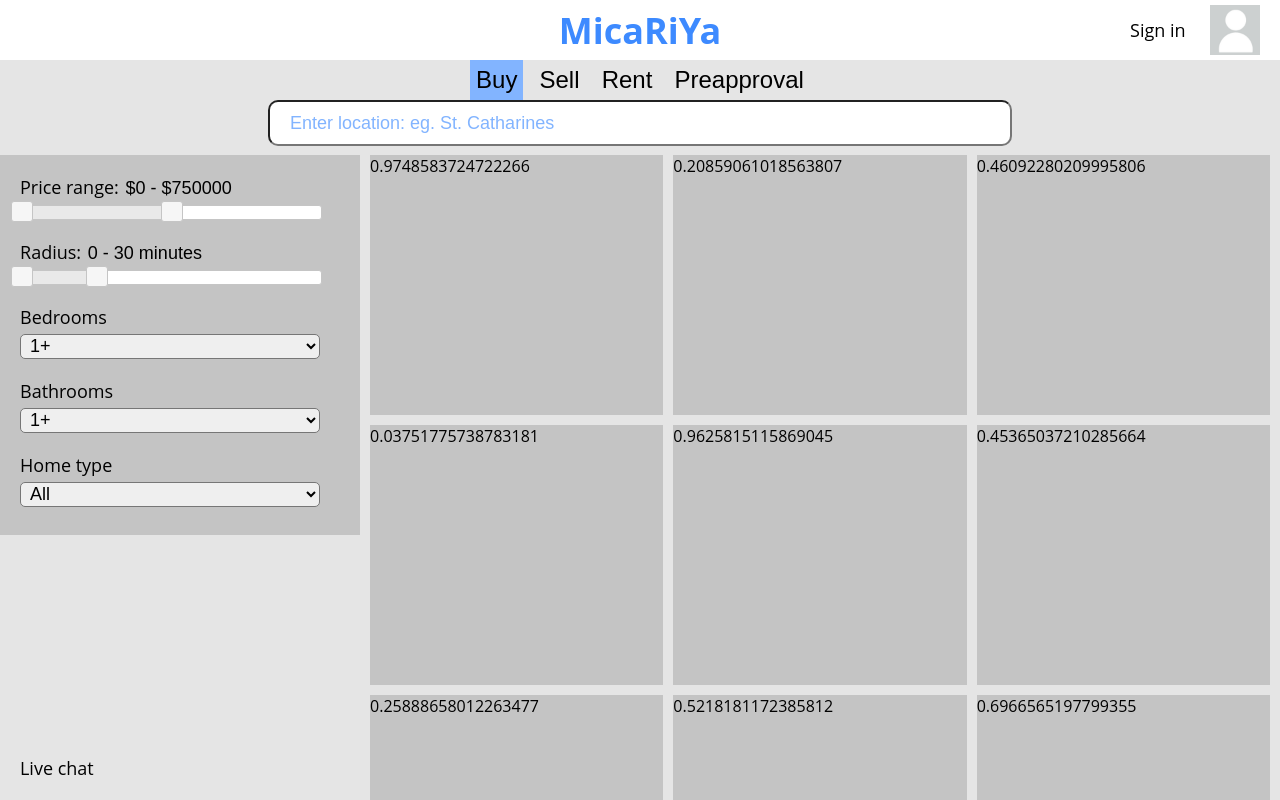
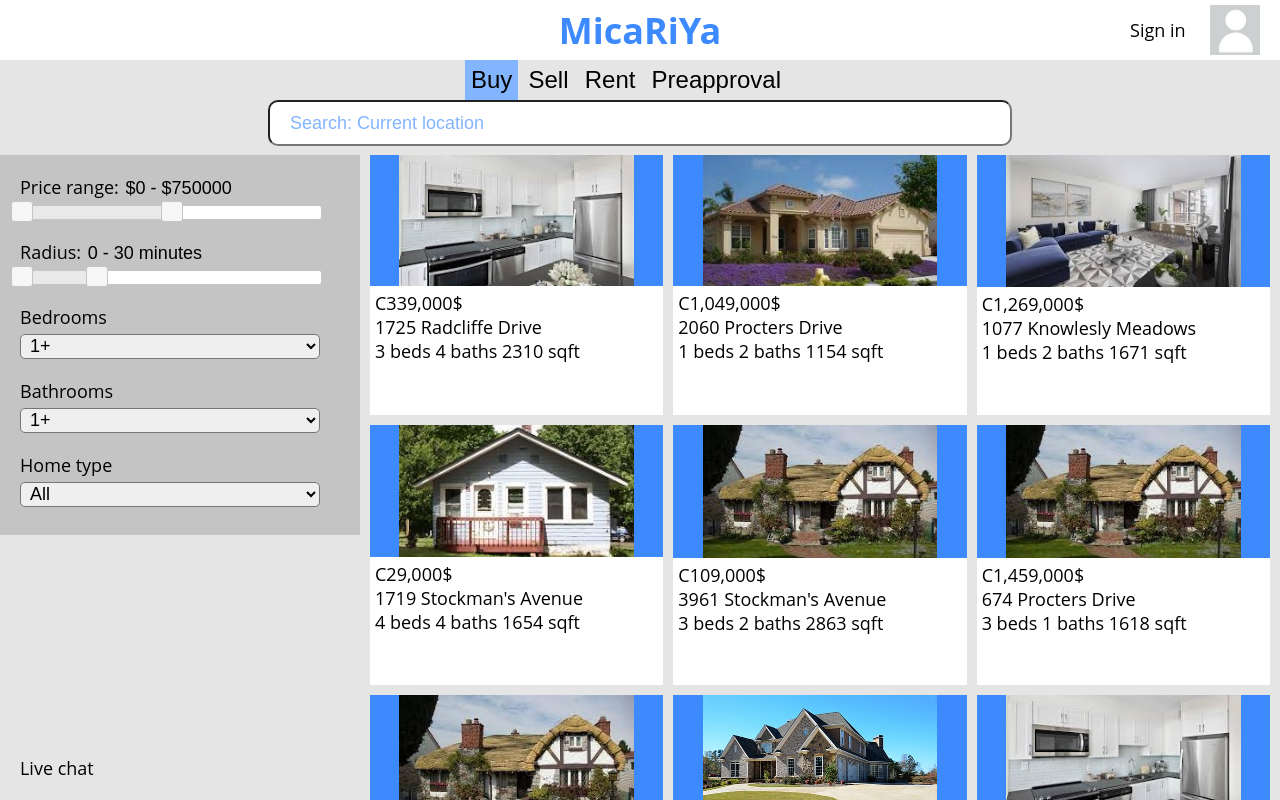
Before and after one commit to riley-v/riley-v.github.io, a plain HTML site: page index.html in a window 1280 px wide. Both pictures are taken after a click on the button "Buy". Shown: the top 800 px of the page. Drawn offline with nearby package versions, Linux system fonts and the light colour scheme.

Commit message:
Add files via upload

```diff
--- a/index.html
+++ b/index.html
@@ -66,14 +66,16 @@
 
     <div class="content">
         <div class="mode-bar">
-            <button onclick="buy()" class="selected" id="buy">Buy</button>
-            <button onclick="sell()" class="unselected" id="sell">Sell</button>
-            <button onclick="rent()" class="unselected" id="rent">Rent</button>
-            <button onclick="preap()" class="unselected" id="preap">Preapproval</button>
+            <div class="mode-container">
+                <button onclick="buy()" class="selected" id="buy">Buy</button>
+                <button onclick="sell()" class="unselected" id="sell">Sell</button>
+                <button onclick="rent()" class="unselected" id="rent">Rent</button>
+                <button onclick="preap()" class="unselected" id="preap">Preapproval</button>
+            </div>
         </div>
 
         <div class="search-bar">
-            <input type="text" class="location-search" id="location" placeholder="Enter location: eg. St. Catharines" onChange="shuffle()">
+            <input type="text" class="location-search" id="location" placeholder="Search: Current location" onChange="shuffle()">
         </div>
 
         <div class="main-content">
@@ -136,42 +138,44 @@
     </div>
 
     <script>
-        var prevMode = "buy"
+        const STREETS = ["Tudor Corner", "Revesby Corner", "Stockman's Avenue", "Beech Meadow", "Radcliffe Drive", "Procters Drive", "Elms Walk", "Knowlesly Meadows", "Marsden Way", "Chewells Close"];
+
+        var mode = "buy"
 
         function buy(){
-            document.getElementById(prevMode).classList.remove('selected');
-            document.getElementById(prevMode).classList.add('unselected');
+            document.getElementById(mode).classList.remove('selected');
+            document.getElementById(mode).classList.add('unselected');
             document.getElementById("buy").classList.remove('unselected');
             document.getElementById("buy").classList.add('selected');
 
-            if(prevMode=="rent") shuffle();
-            prevMode = "buy"
+            mode = "buy";
+            shuffle();
         }
 
         function sell(){
-            document.getElementById(prevMode).classList.remove('selected');
-            document.getElementById(prevMode).classList.add('unselected');
+            document.getElementById(mode).classList.remove('selected');
+            document.getElementById(mode).classList.add('unselected');
             document.getElementById("sell").classList.remove('unselected');
             document.getElementById("sell").classList.add('selected');
-            prevMode = "sell"
+            mode = "sell";
         }
 
         function rent(){
-            document.getElementById(prevMode).classList.remove('selected');
-            document.getElementById(prevMode).classList.add('unselected');
+            document.getElementById(mode).classList.remove('selected');
+            document.getElementById(mode).classList.add('unselected');
             document.getElementById("rent").classList.remove('unselected');
             document.getElementById("rent").classList.add('selected');
 
-            if(prevMode=="buy") shuffle();
-            prevMode = "rent"
+            mode = "rent";
+            shuffle();
         }
 
         function preap(){
-            document.getElementById(prevMode).classList.remove('selected');
-            document.getElementById(prevMode).classList.add('unselected');
+            document.getElementById(mode).classList.remove('selected');
+            document.getElementById(mode).classList.add('unselected');
             document.getElementById("preap").classList.remove('unselected');
             document.getElementById("preap").classList.add('selected');
-            prevMode = "preap"
+            mode = "preap";
         }
 
         function shuffle(){
@@ -179,7 +183,25 @@
 
             for (let index = 0; index < 20; index++) {
                 var div = document.createElement('div');
-                div.innerHTML = Math.random();
+                var html = "";
+
+                var imgNum = Math.floor(Math.random() * 10) + 1;
+                var html = "<div class=\"house-pic\"><img src=\"images/" + imgNum + ".jpg\" alt=\"Profile\" style=\"width:80%;\"></div>";
+
+                var priceFormat;
+                if(mode == "buy"){
+                    var price = (Math.floor(Math.random() * 149) + 1) * 10000 + 9000;
+                    priceFormat = "C" + price.toLocaleString() + "$";
+                }else{
+                    var price = (Math.floor(Math.random() * 99) + 1) * 1000;
+                    priceFormat = "C" + price.toLocaleString() + "$/mo";
+                }
+                var street = (Math.floor(Math.random() * 5000) + 1) + " " + STREETS[Math.floor(Math.random() * 10)];
+                var info = (Math.floor(Math.random() * 5) + 1) + " beds " + (Math.floor(Math.random() * 4) + 1) + " baths " + (Math.floor(Math.random() * 2000) + 1001) + " sqft"
+
+                html = html + "\n" + "<div class=\"house-info\"><p>" + priceFormat + "</p><p>" + street + "</p><p>" + info + "</p></div>";
+
+                div.innerHTML = html;
                 div.className = 'house-display';
                 div.style.gridColumn = (index % 3) + 1;
                 div.style.gridRow = (index / 3) + 1;
--- a/style/style.css
+++ b/style/style.css
@@ -54,15 +54,20 @@ a {
 }
 
 .mode-bar {
+    width: 100%;
+    height: 40px;
+    display: flex;
+    position: fixed;
+    justify-content: center;
+    z-index: 2;
+    background-color: #E5E5E5;
+}
+
+.mode-container {
     width: 350px;
-    height: 40px;
-    left: 50%;
-    margin-left: -175px;
-    display: flex;
-    align-items: center;
+    height: 100%;
+    position: relative;
     justify-content: space-around;
-    position: fixed;
-    z-index: 2;
 }
 
 .selected {
@@ -89,11 +94,13 @@ a {
     width: 100%;
     height: 40px;
     margin-top: 40px;
+    padding-bottom: 15px;
     display: flex;
     align-items: center;
     justify-content: center;
     position: fixed;
     z-index: 2;
+    background-color: #E5E5E5;
 }
 
 .location-search {
@@ -179,7 +186,27 @@ a {
 
 .house-display {
     height: 260px;
-    background-color: #C4C4C4;
+    background-color: white;
+}
+
+.house-pic {
+    display: flex;
+    width: 100%;
+    justify-content: center;
+    background-color: #3d8aff;
+}
+
+.house-info{
+    height: 100%;
+    margin-top: 5px;
+    margin-left: 5px;
+    font-size: 18px;
+    display: flex;
+    flex-direction: column;
+}
+
+p {
+    margin: 0 0 0 0;
 }
 
 .opening {
```
Also changed, not shown: images/1.jpg (added), images/10.jpg (added), images/2.jpg (added), images/3.jpg (added), images/4.jpg (added), images/5.jpg (added), images/6.jpg (added), images/7.jpg (added), images/8.jpg (added), images/9.jpg (added).
